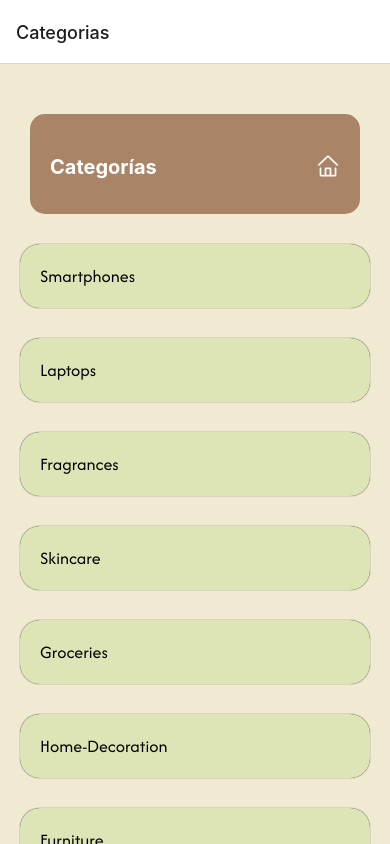
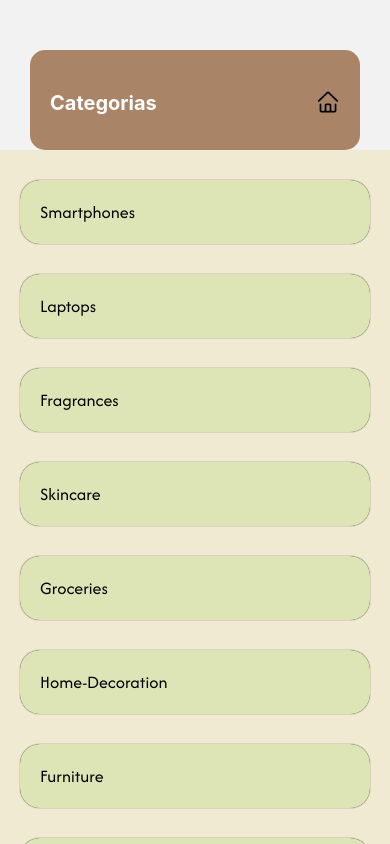
Before and after one commit to aagustin7-dev/r-native-aarana-56680, a React Native app: screen /Categorias in a window 390 px wide. Shown: the top 844 px of the page. Built offline with nearby package versions, Linux system fonts and the light colour scheme.

Commit message:
Added new features on App

```diff
--- a/components/Header.jsx
+++ b/components/Header.jsx
@@ -1,18 +1,18 @@
-import { Pressable, StyleSheet, Text, View } from 'react-native'
+import { Pressable, StyleSheet, Text, View, TouchableOpacity } from 'react-native'
 import React from 'react'
 import { StatusBar } from "expo-status-bar";
 import { colors } from '../global/colors'
 import { AntDesign } from '@expo/vector-icons';
 
-const Header = ({title, returnHomeHandlerEvent }) => {
+const Header = ({ title, navigation }) => {
 
   return (
     <View style={styles.headerContainer}>
       <StatusBar backgroundColor="black" />
       <Text style={styles.headerTitle}>{title}</Text>
-      <Pressable onPress={returnHomeHandlerEvent}>
-        <AntDesign name="home" size={24} color="#fff" />
-      </Pressable>
+      <TouchableOpacity onPress={navigation.goBack}>
+        <AntDesign name="home" size={24} color="black" />
+      </TouchableOpacity>
     </View>
   )
 }
--- a/navigation/Navigator.jsx
+++ b/navigation/Navigator.jsx
@@ -1,5 +1,6 @@
 import { createNativeStackNavigator } from "@react-navigation/native-stack"
 import { NavigationContainer } from "@react-navigation/native"
+import Header from "../components/Header"
 
 // Importamos las vistas
 
@@ -14,7 +15,15 @@ const Navigator = () => {
 
   return (
     <NavigationContainer>
-        <Stack.Navigator>
+        <Stack.Navigator
+            initialRouteName="Categorias"
+            screenOptions={
+                ({navigation, route}) => ({
+                    header: () => <Header title={route.name} navigation={navigation} />
+                })
+
+            }
+        >
             <Stack.Screen
                 name="Categorias"
                 component={Categories}
--- a/screens/Categories.jsx
+++ b/screens/Categories.jsx
@@ -1,6 +1,6 @@
 import { FlatList, StyleSheet, Text, View } from 'react-native'
 import React from 'react'
-import Header from '../components/Header'
+//import Header from '../components/Header'
 import categories_data from '../data/categories_data.json'
 import CategoryItem from '../components/CategoryItem'
 import { colors } from '../global/colors'
@@ -15,7 +15,7 @@ const Categories = ({navigation}) => {
   return (
     <>
     <View style={styles.homeContainer}>
-      <Header title="Categorías" />
+      {/* <Header title="Categorías" /> */}
       <FlatList
         data={categories_data}
         renderItem={renderCategoryItem}
--- a/screens/ProductDetail.jsx
+++ b/screens/ProductDetail.jsx
@@ -1,7 +1,7 @@
 import { ActivityIndicator, StyleSheet, Image, Text, View, TouchableOpacity, useWindowDimensions, ScrollView, Dimensions } from 'react-native'
 import React, { useEffect, useState } from 'react'
 import products_data from '../data/products_data.json'
-import Header from '../components/Header'
+//import Header from '../components/Header'
 import Carousel from 'react-native-snap-carousel';
 
 const ProductDetail = ({route}) => {
@@ -46,7 +46,7 @@ const ProductDetail = ({route}) => {
       <ActivityIndicator />
       :
       <View>
-        <Header title="Detalle del producto"/>
+        {/* <Header title="Detalle del producto"/> */}
         <Text>{"\n"}</Text>
         <ScrollView>
           <Carousel
--- a/screens/ProductsByCategory.jsx
+++ b/screens/ProductsByCategory.jsx
@@ -2,7 +2,7 @@ import { Button, FlatList, Pressable, StyleSheet, Text, View } from 'react-nativ
 import React from 'react'
 import products_data from '../data/products_data.json'
 import ProductItem from '../components/ProductItem'
-import Header from '../components/Header'
+//import Header from '../components/Header'
 import { useEffect, useState } from 'react'
 import Search from '../components/Search'
 import { colors } from '../global/colors'
@@ -48,7 +48,7 @@ const ProductsByCategory = ({route, returnHomeHandlerEvent, navigation}) => {
   return (
     <>
       <View style={styles.container}>
-        <Header title="Productos" returnHomeHandlerEvent={returnHomeHandlerEvent} />
+        {/* <Header title="Productos" returnHomeHandlerEvent={returnHomeHandlerEvent} /> */}
         <Search onSearchHandlerEvent={onSearch} />
         <FlatList
           data={ProductsByCategory}
```
Also changed, not shown: 1 other file (tests, documents, lock files or other folders).
